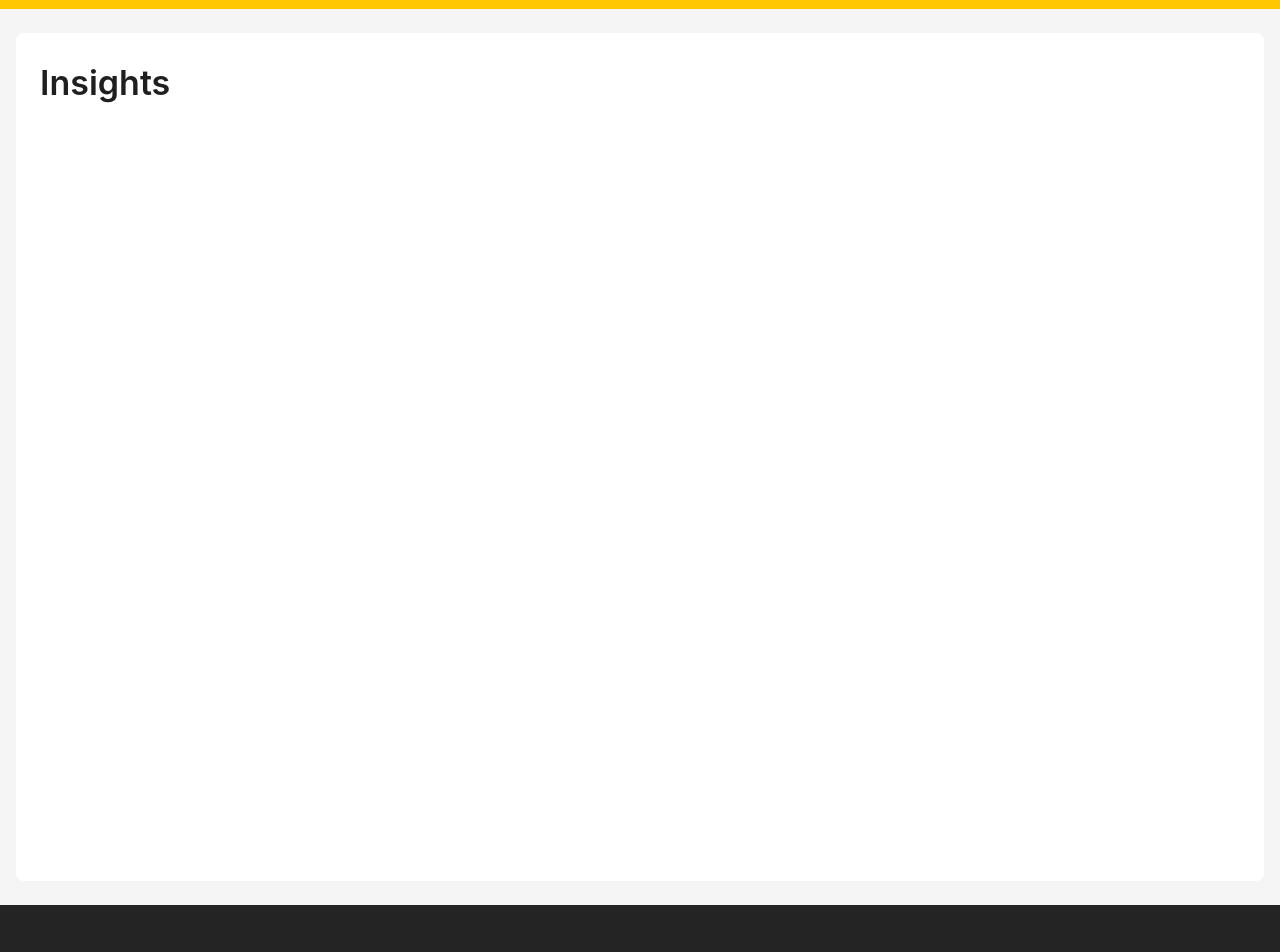
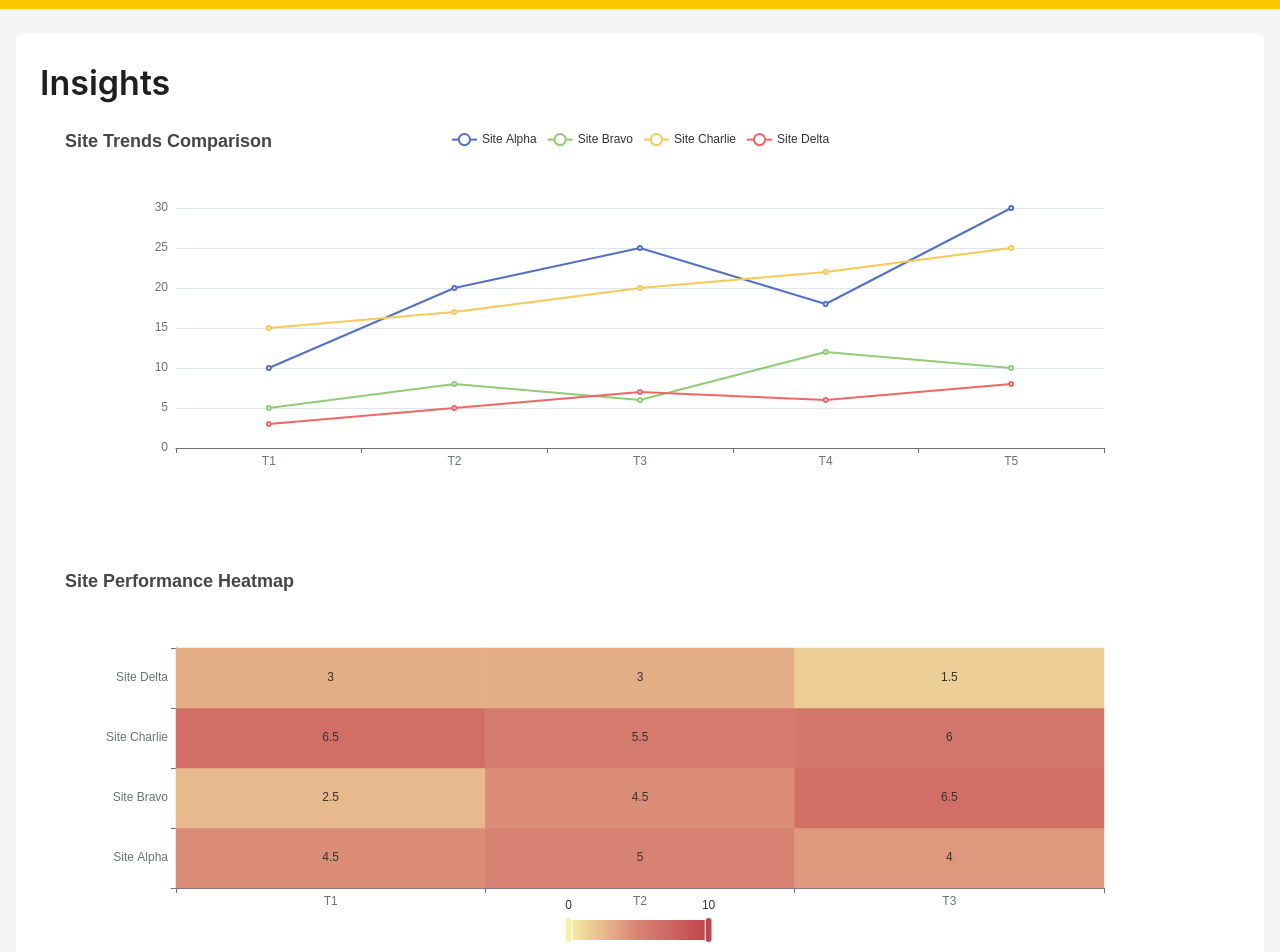
Before and after one commit to RafayIR/reon-dashboard, a React (Vite) app: page /insights in a window 1280 px wide. Shown: the part 60-1012 px from the top of the page. Before the commit the page ends 965 px from the top, so only its background shows below. Built offline with nearby package versions, Linux system fonts and the light colour scheme.

Commit message:
insights added

```diff
--- /dev/null
+++ b/src/components/insights/MultiSIteInsights.tsx
@@ -0,0 +1,97 @@
+import { useEffect } from 'react';
+import { useDispatch, useSelector } from 'react-redux';
+import ReactECharts from 'echarts-for-react';
+import { loadSiteInsights } from '../../redux/actions/multiSiteAction';
+
+// Type for a single site insight
+interface SiteInsight {
+  siteId: number;
+  siteName: string;
+  trend: number[];
+  heatmapData: [number, number, number][];
+}
+
+const MultiSiteInsight = () => {
+  const dispatch = useDispatch();
+  const sites: SiteInsight[] = useSelector((state: any) => state.insights.sites);
+
+  useEffect(() => {
+    dispatch(loadSiteInsights());
+  }, [dispatch]);
+
+  if (!sites.length) return <p>Loading...</p>;
+
+
+  const lineChartOption = {
+    title: { text: 'Site Trends Comparison' },
+    tooltip: { trigger: 'axis' },
+    grid: { height: '60%', top: '20%' },
+    legend: { data: sites.map(s => s.siteName) },
+    xAxis: { type: 'category', data: ['T1', 'T2', 'T3', 'T4', 'T5'] },
+    yAxis: { type: 'value' },
+    series: sites.map(site => ({
+      name: site.siteName,
+      type: 'line',
+      data: site.trend
+    })),
+  };
+
+  const heatmapData: [number, number, number][] = [];
+  const siteNames: string[] = sites.map(site => site.siteName);
+
+  sites.forEach((site, siteIndex) => {
+    const row: number[] = new Array(3).fill(0);
+    const count: number[] = new Array(3).fill(0);
+    site.heatmapData.forEach(([, x, val]) => {
+      row[x] += val;
+      count[x] += 1;
+    });
+    row.forEach((val, xIndex) => {
+      heatmapData.push([
+        xIndex,
+        siteIndex,
+        count[xIndex] ? val / count[xIndex] : 0,
+      ]);
+    });
+  });
+
+  const heatmapOption = {
+    title: { text: 'Site Performance Heatmap' },
+    tooltip: { position: 'top' },
+    grid: { height: '60%', top: '20%' },
+    xAxis: { type: 'category', data: ['T1', 'T2', 'T3'], splitArea: { show: true } },
+    yAxis: { type: 'category', data: siteNames, splitArea: { show: true } },
+    visualMap: {
+      min: 0,
+      max: 10,
+      calculable: true,
+      orient: 'horizontal',
+      left: 'center',
+      bottom: '5%',
+    },
+    series: [
+      {
+        name: 'Performance',
+        type: 'heatmap',
+        data: heatmapData,
+        label: { show: true },
+        emphasis: {
+          itemStyle: {
+            shadowBlur: 20,
+            shadowColor: 'rgba(0,0,0,0.5)',
+          },
+        },
+      },
+    ],
+  };
+  return (
+    <>
+      <div style={{ padding: 20 }}>
+        <ReactECharts option={lineChartOption} style={{ height: 400 }} />
+        <ReactECharts option={heatmapOption} style={{ height: 400, marginTop: 40 }} />
+      </div>
+    </>
+  )
+}
+
+export default MultiSiteInsight;
--- a/src/pages/Insights.tsx
+++ b/src/pages/Insights.tsx
@@ -1,13 +1,16 @@
-
+import MultiSiteInsight from "../components/insights/MultiSIteInsights";
 
 const InsightsPage = () => {
 
   return (
     <>
-      <div className="h-screen site-title">
+      <div className="site-title">
         <h1>
           Insights
         </h1>
+      </div>
+      <div className="multisite-insight-wrapper">
+        <MultiSiteInsight />
       </div>
     </>
   )
--- a/src/redux/actionType.ts
+++ b/src/redux/actionType.ts
@@ -8,5 +8,9 @@ export const SITES_FAILURE = 'SITES_FAILURE';
 export const UPDATE_SITE_REQUEST = 'UPDATE_SITE_REQUEST';
 export const UPDATE_SITE = 'UPDATE_SITE';
 
+
+export const LOAD_SITE_INSIGHTS = 'LOAD_SITE_INSIGHTS';
+export const SET_SITE_INSIGHTS = 'SET_SITE_INSIGHTS';
+
 export const MODAL_SHOW = "MODAL_SHOW";
 export const MODAL_HIDE = "MODAL_HIDE";
--- /dev/null
+++ b/src/redux/actions/multiSiteAction.ts
@@ -0,0 +1,15 @@
+import { SET_SITE_INSIGHTS, LOAD_SITE_INSIGHTS } from '../actionType';
+
+interface Site {
+  id: string;
+  name: string;
+}
+
+export const loadSiteInsights = () => ({
+  type: LOAD_SITE_INSIGHTS,
+});
+
+export const setSiteInsights = (data: Site[]) => ({
+  type: SET_SITE_INSIGHTS,
+  payload: data,
+});
--- a/src/redux/actions/siteAction.ts
+++ b/src/redux/actions/siteAction.ts
@@ -9,7 +9,6 @@ import {
 interface Site {
   id: string;
   name: string;
-  // Add other site fields as needed
 }
 
 // Action Creators
--- a/src/redux/reducers/index.ts
+++ b/src/redux/reducers/index.ts
@@ -1,14 +1,12 @@
 import { combineReducers } from 'redux';
 import siteReducer from './siteReducer';
 import modalReducer from './modalReducer';
-// import uiReducer from './uiReducer';
-// import insightsReducer from './insightsReducer';
+import { siteInsightReducer } from './siteInsightReducer';
 
 const rootReducer = combineReducers({
   sites: siteReducer,
-  modal: modalReducer
-  // ui: uiReducer,
-  // insights: insightsReducer,
+  modal: modalReducer,
+  insights: siteInsightReducer
 });
 
 export default rootReducer;
--- /dev/null
+++ b/src/redux/reducers/siteInsightReducer.ts
@@ -0,0 +1,25 @@
+import { SET_SITE_INSIGHTS } from '../actionType';
+
+interface Site {
+  id: string;
+  name: string;
+  [key: string]: any;
+}
+
+interface siteInsightAction {
+  type: typeof SET_SITE_INSIGHTS;
+  payload: Site[];
+}
+const initialState = {
+  sites: [],
+};
+
+
+export const siteInsightReducer = (state = initialState, action: siteInsightAction) => {
+  switch (action.type) {
+    case SET_SITE_INSIGHTS:
+      return { ...state, sites: action.payload };
+    default:
+      return state;
+  }
+};
--- a/src/redux/sagas/index.ts
+++ b/src/redux/sagas/index.ts
@@ -1,8 +1,8 @@
 import { all } from 'redux-saga/effects';
 import siteSaga from './siteSaga';
-// import uiSaga from './uiSaga';
+import multiSiteSaga from './multiSiteSaga';
 // import insightsSaga from './insightsSaga';
 
 export default function* rootSaga() {
-  yield all([siteSaga()]);
+  yield all([siteSaga(), multiSiteSaga()]);
 }
--- /dev/null
+++ b/src/redux/sagas/multiSiteSaga.ts
@@ -0,0 +1,18 @@
+import { put, takeLatest } from 'redux-saga/effects';
+import { LOAD_SITE_INSIGHTS } from '../actionType';
+import { setSiteInsights } from '../actions/multiSiteAction';
+
+function* handleLoadSiteInsights() {
+  try {
+    const raw = localStorage.getItem('multiSiteInsights');
+    const parsed = raw ? JSON.parse(raw) : [];
+    yield put(setSiteInsights(parsed));
+  } catch (error) {
+    console.error('Error loading site insights:', error);
+    yield put(setSiteInsights([]));
+  }
+}
+
+export default function* multiSiteSaga() {
+  yield takeLatest(LOAD_SITE_INSIGHTS, handleLoadSiteInsights);
+}
--- a/src/redux/sagas/siteSaga.ts
+++ b/src/redux/sagas/siteSaga.ts
@@ -21,6 +21,7 @@ const siteService = {
   },
 
   updateSites: (siteData: Site): Promise<{ data: Site }> => {
+    // Assuming POST API CALL FOR EDIT
     return new Promise((resolve) => {
       setTimeout(() => {
         const sites = JSON.parse(localStorage.getItem('sites') || '[]');
```
